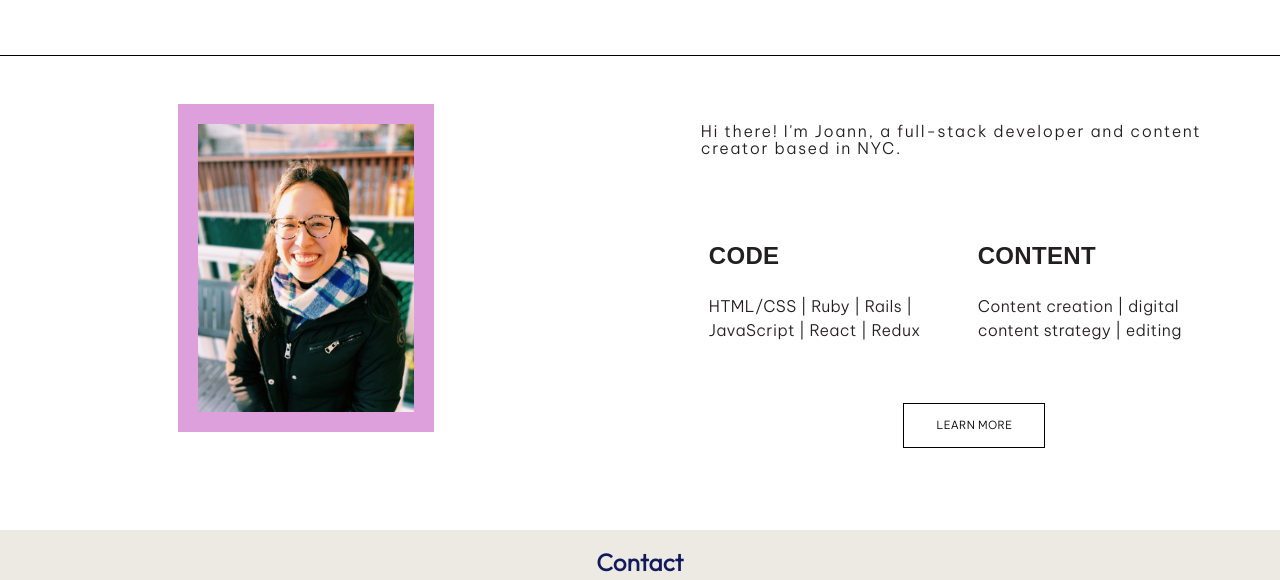
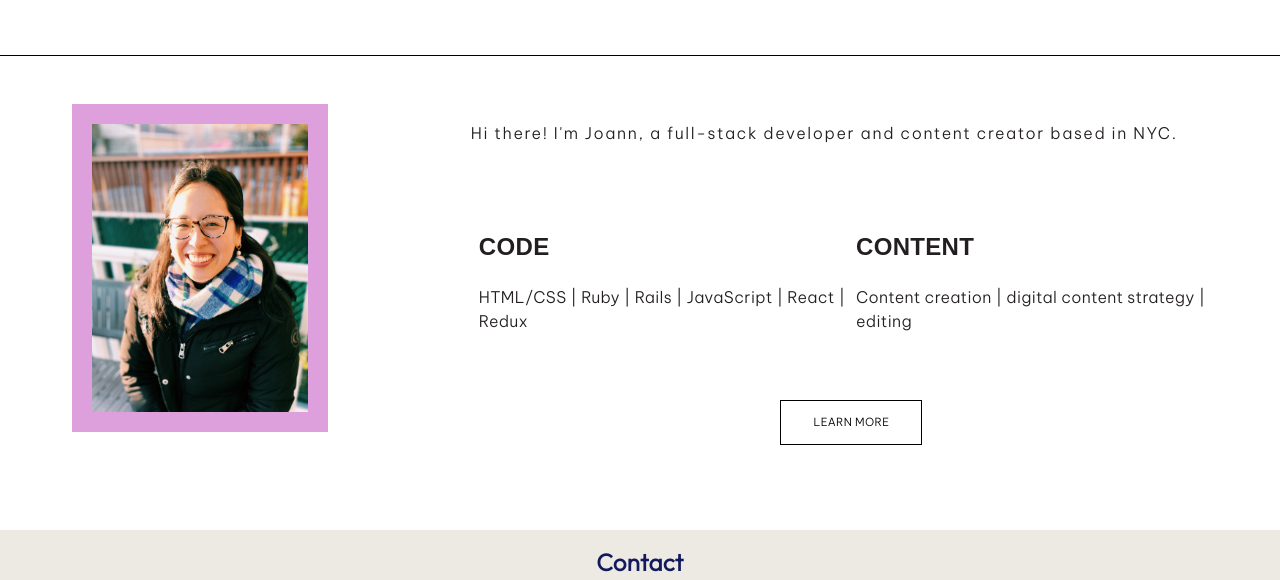
Before and after one commit to JLPinthecity/portfolio, a React (Create React App) app: page / in a window 1280 px wide. Shown: the part 150-730 px from the top of the page. Built offline with nearby package versions, Linux system fonts and the light colour scheme; a web font is replaced by a local one.

Commit message:
fix spacing on main page

```diff
--- a/src/components/Main.css
+++ b/src/components/Main.css
@@ -9,7 +9,7 @@
   flex-direction: column;
   justify-content: center;
   align-content: center;
-  padding: 3rem 2rem;
+  padding: 3rem 3rem;
   border-top: 1px solid black;
   gap: 10%;
 }
@@ -30,6 +30,16 @@
   padding-bottom: 3rem;
 }
 
+@media (min-width:600px) {
+  .left-side {
+      width: 40%;
+  }
+
+  .right-side {
+    width: 60%;
+  }
+}
+
 
 .image-placeholder img {
   width: 16rem;
@@ -44,6 +54,8 @@
   flex-direction: column;
   justify-content: space-around;
 }
+
+
 
 .right-side .summary {
   font-size: 1rem;
```
